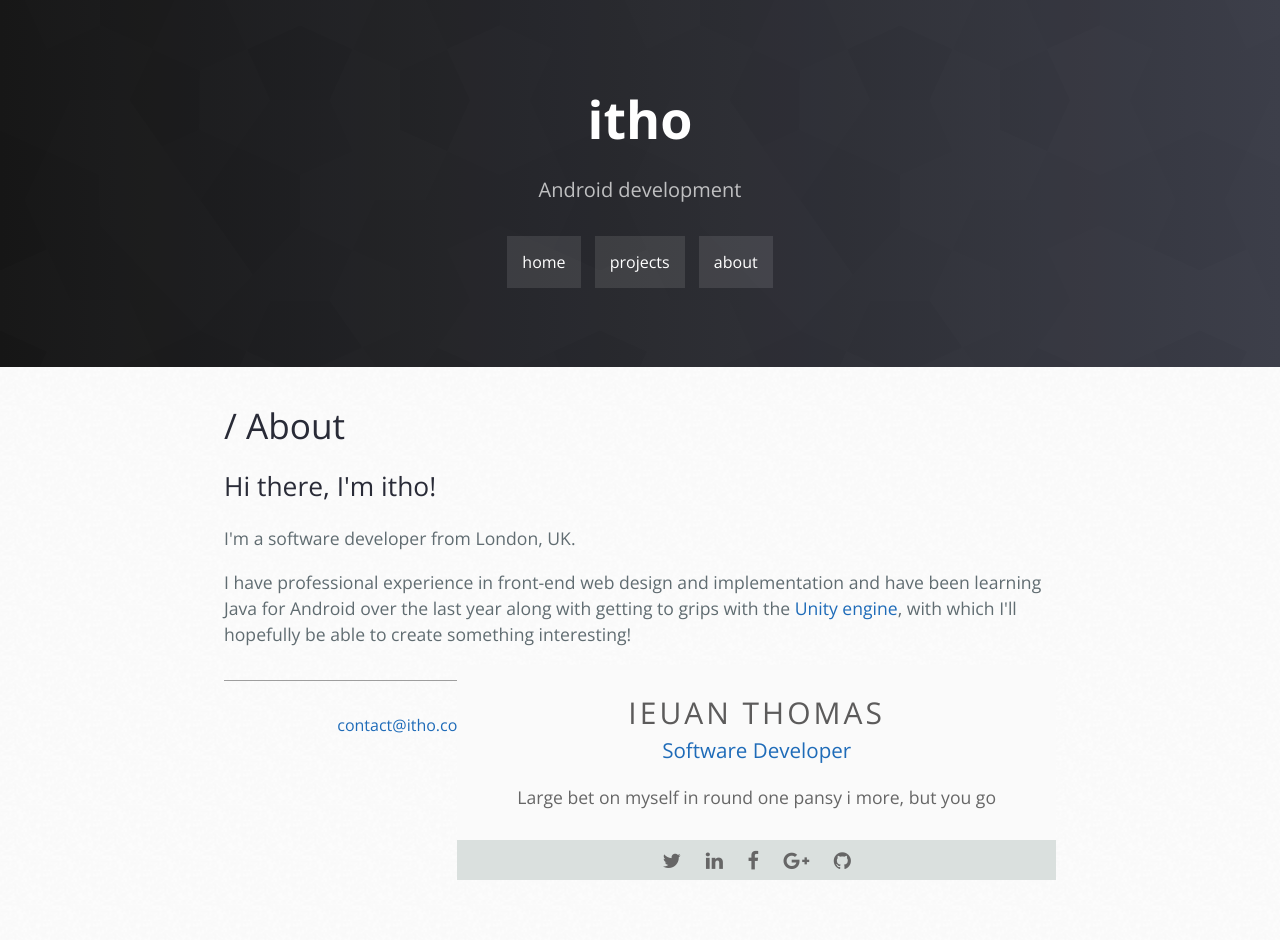
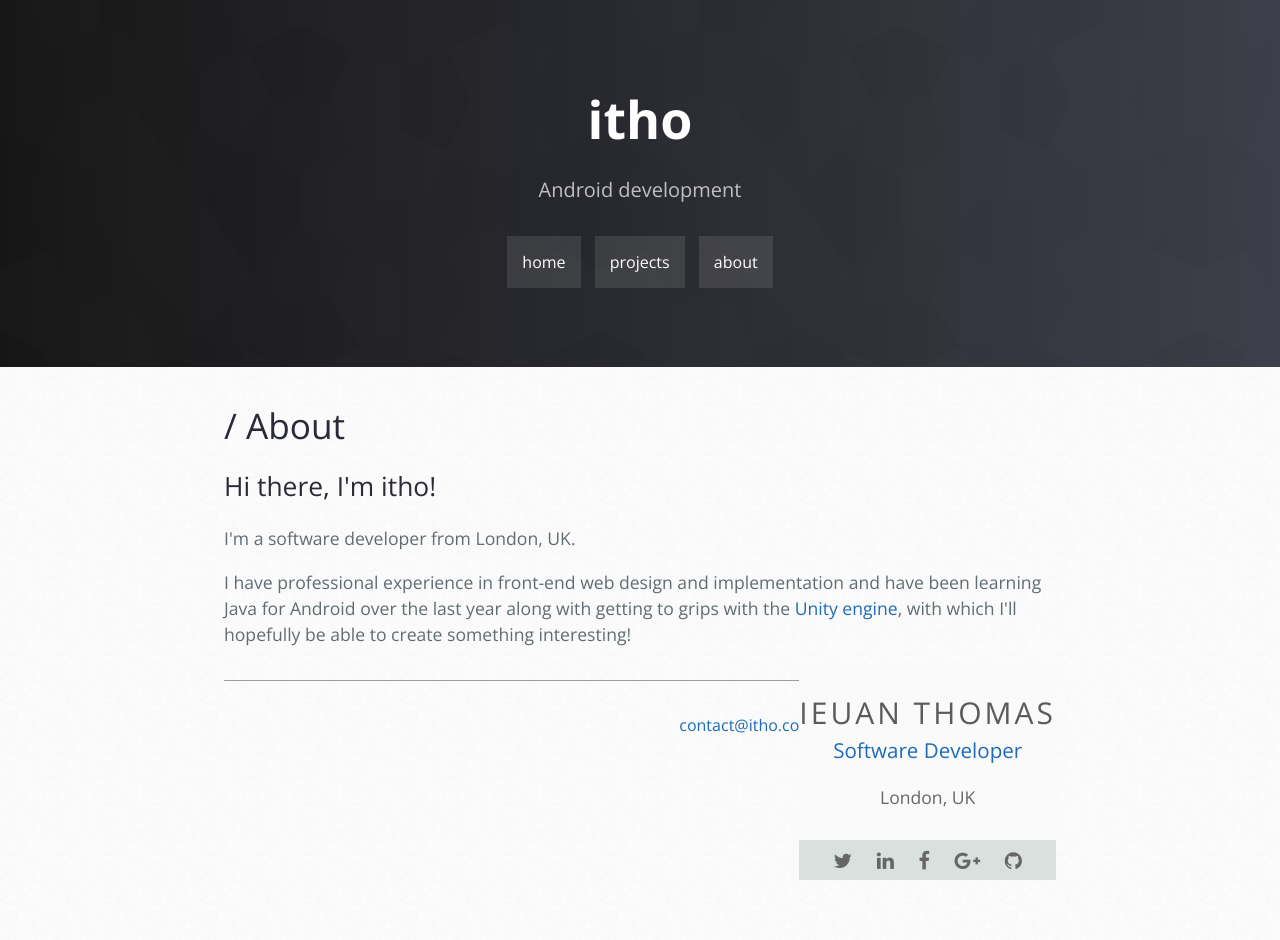
Before and after one commit to itho/itho.github.io, a Jekyll site: the page built from about/index.html, in a window 1280 px wide. Built offline with Jekyll 4.4.1, drawn with Linux system fonts in a browser that asks for light colours; some web fonts are replaced.

Commit message:
Updated profile-card text

```diff
--- a/about/index.html
+++ b/about/index.html
@@ -19,7 +19,7 @@ title:  itho - About
     <div class="profile-info">
       <h1 class="profile-name">Ieuan Thomas</h1>
       <h3 class="profile-position"><a href="http://itho.co">Software Developer</a></h3>
-      <p>Large bet on myself in round one pansy i more, but you go</p>
+      <p>London, UK</p>
     </div>
     <div class="profile-social">
       <a href="https://twitter.com/ieuauauauauauan"><i class="fa fa-twitter" aria-hidden="true"></i></a>
```
